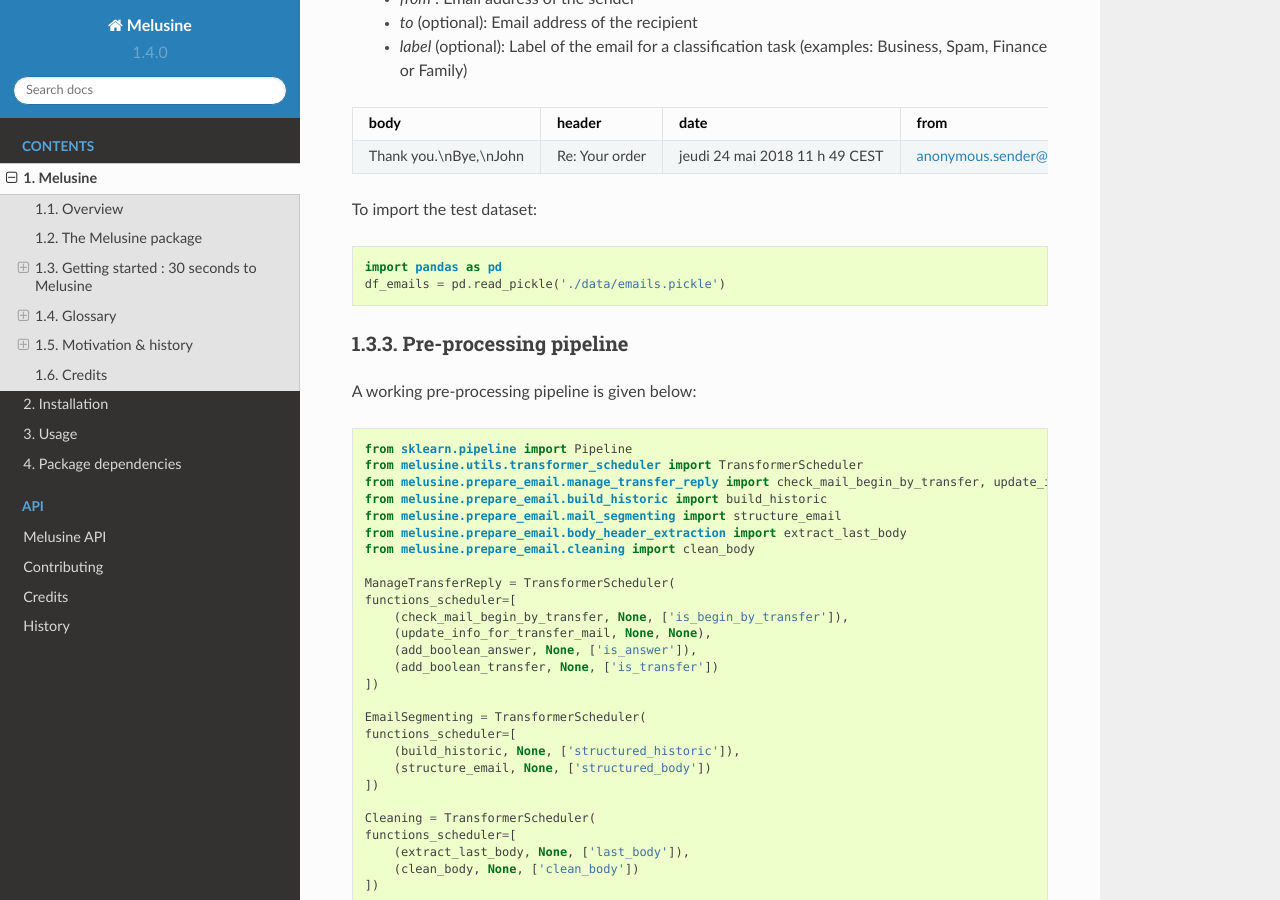
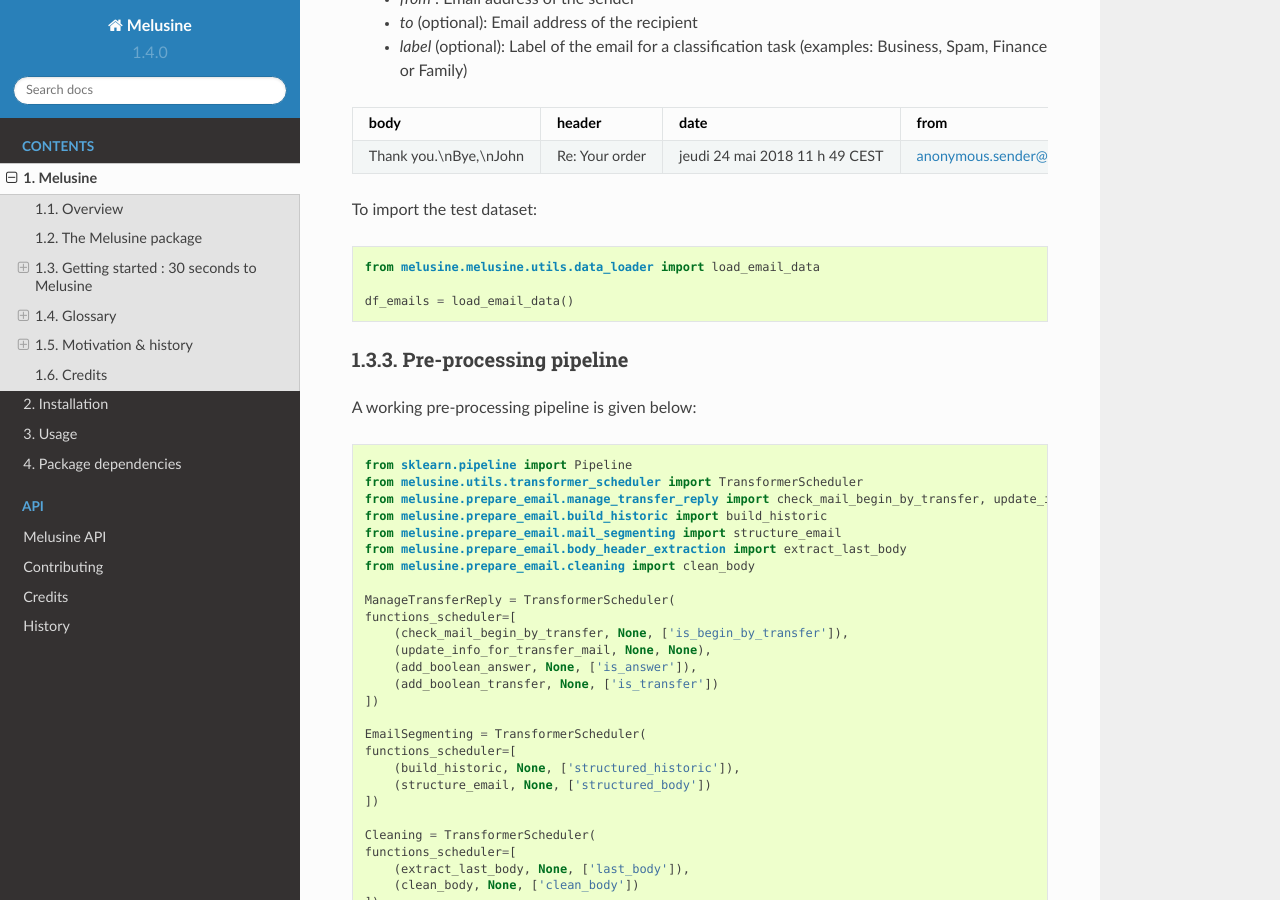
Before and after one commit to MAIF/melusine, a Sphinx documentation site: the page built from docs/readme.rst, in a window 1280 px wide and 900 px high, scrolled down 2155 px. Built offline with Sphinx 7.4.7 and the Read the Docs theme 2.0.0, drawn with Linux system fonts in a browser that asks for light colours.

Commit message:
update readme

```diff
--- a/docs/readme.rst
+++ b/docs/readme.rst
@@ -92,8 +92,9 @@ The basic requirement to use Melusine is to have an input e-mail DataFrame with
 
 To import the test dataset: ::
 
-    import pandas as pd
-    df_emails = pd.read_pickle('./data/emails.pickle')
+    from melusine.melusine.utils.data_loader import load_email_data
+
+    df_emails = load_email_data()
 
 Pre-processing pipeline
 ^^^^^^^^^^^^^^^^^^^^^^^
```
